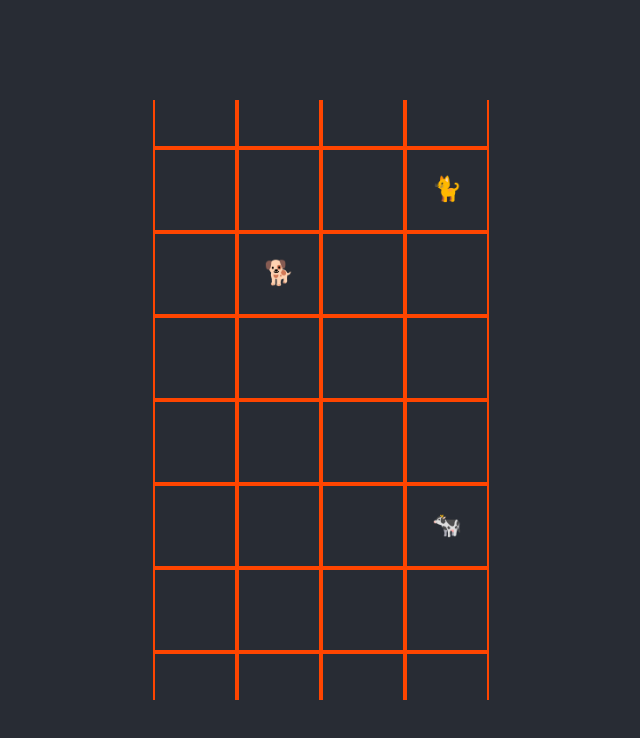
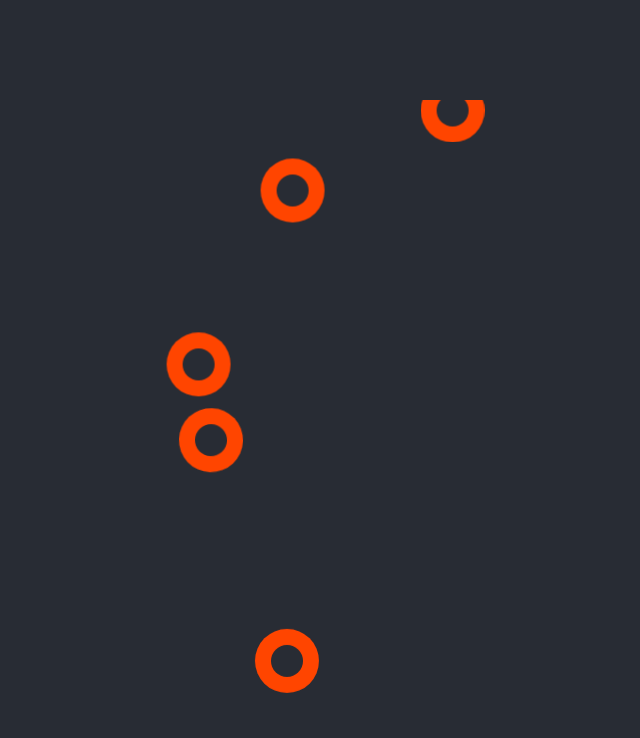
Before and after one commit to Development-Person/portfolio, a React (Create React App) app: page / in a window 1280 px wide. Shown: the top 738 px of the page, without its empty margins (319-959 px from the left). Built offline with nearby package versions, Linux system fonts and the light colour scheme; the HTML template or start-up script is replaced by a standard one.

Commit message:
randomly place and animation dot components

```diff
--- a/src/App.css
+++ b/src/App.css
@@ -1,3 +1,7 @@
+:root {
+  --animation-direction: 360deg;
+}
+
 body {
   overflow: hidden;
   margin: 0;
@@ -24,9 +28,126 @@ body {
 }
 
 .box {
+  display: flex;
+  justify-content: center;
+  align-items: center;
   width: 5rem;
   height: 5rem;
-  border: 2px solid orangered;
-  font-size: x-large;
-  text-align: center;
 }
+
+.dot-animation1 {
+  animation: float1 4s cubic-bezier(0.1, 0.7, 1, 0.1) infinite;
+}
+
+.dot-animation2 {
+  animation: float2 4s linear infinite;
+}
+
+.dot-animation3 {
+  animation: float3 6s linear infinite;
+}
+
+.dot-animation4 {
+  animation: float4 6s linear infinite;
+}
+
+.dot-animation5 {
+  animation: float5 8s linear infinite;
+}
+
+.dot-animation6 {
+  animation: float6 10s linear infinite;
+}
+
+.dot-animation7 {
+  animation: float7 8s linear infinite;
+}
+
+.dot,
+.large-dot {
+  display: flex;
+  justify-content: center;
+  align-items: center;
+  width: 4rem;
+  height: 4rem;
+}
+
+.large-dot,
+.small-dot {
+  border-radius: 50%;
+}
+
+.large-dot {
+  background-color: orangered;
+}
+
+.small-dot {
+  width: 2rem;
+  height: 2rem;
+  background-color: #282c34;
+}
+
+@keyframes float1 {
+  /* credit zoltan: https://www.useragentman.com/blog/2013/03/03/animating-circular-paths-using-css3-transitions/
+  note we dont actually need the second rotates since we are just working with a circle */
+  from {
+    transform: rotate(0deg) translateX(15px) rotate(0deg);
+  }
+  to {
+    transform: rotate(360deg) translateX(15px) rotate(-360deg);
+  }
+}
+
+@keyframes float2 {
+  from {
+    transform: rotate(0deg) translateX(15px) rotate(0deg);
+  }
+  to {
+    transform: rotate(-360deg) translateX(15px) rotate(-360deg);
+  }
+}
+
+@keyframes float3 {
+  from {
+    transform: rotate(0deg) translateX(5px) rotate(0deg);
+  }
+  to {
+    transform: rotate(360deg) translateX(5px) rotate(-360deg);
+  }
+}
+
+@keyframes float4 {
+  from {
+    transform: rotate(0deg) translateX(20px) rotate(0deg);
+  }
+  to {
+    transform: rotate(-360deg) translateX(20px) rotate(-360deg);
+  }
+}
+
+@keyframes float5 {
+  from {
+    transform: rotate(0deg) translateX(1px) rotate(0deg);
+  }
+  to {
+    transform: rotate(360deg) translateX(1px) rotate(-360deg);
+  }
+}
+
+@keyframes float6 {
+  from {
+    transform: rotate(0deg) translateX(20px) rotate(0deg);
+  }
+  to {
+    transform: rotate(360deg) translateX(20px) rotate(-360deg);
+  }
+}
+
+@keyframes float7 {
+  from {
+    transform: rotate(0deg) translateX(10px) rotate(0deg);
+  }
+  to {
+    transform: rotate(-360deg) translateX(10px) rotate(-360deg);
+  }
+}
--- a/src/App.js
+++ b/src/App.js
@@ -1,13 +1,36 @@
 import './App.css';
 import GridComponent from './components/Grid';
+import { placeElementsIntoGridSpots } from './functions/gridPlacement';
+import { useEffect, useState } from 'react';
 
 function App() {
   const height = window.screen.availHeight;
   const width = window.screen.availWidth;
 
+  const [coordinatesArray, setCoordinatesArray] = useState();
+
+  // determining number of rows based on screen size
+  const columnsDivisor = height > 740 ? 120 : 60;
+  const columns = Array.from(Array(Math.floor(height / columnsDivisor)).keys());
+  const rows = Array.from(Array(Math.floor(width / 200)).keys());
+
+  //placing all elements into grid on page load
+  useEffect(() => {
+    setCoordinatesArray(
+      placeElementsIntoGridSpots(rows.length, columns.length)
+    );
+    // eslint-disable-next-line react-hooks/exhaustive-deps
+  }, []);
+
   return (
     <div className='App'>
-      <GridComponent width={width} height={height} />
+      <GridComponent
+        coordinatesArray={coordinatesArray}
+        rows={rows}
+        columns={columns}
+        width={width}
+        height={height}
+      />
     </div>
   );
 }
--- a/src/components/Dot.jsx
+++ b/src/components/Dot.jsx
@@ -1,29 +1,14 @@
-import { useState } from 'react';
-
 function DotComponent(props) {
-  // const [visibility, setVisibility] = useState('hidden');
-  // const [opacity, setOpacity] = useState('0%');
-
-  // function toggleDiv() {
-  //   setVisibility(visibility === 'hidden' ? 'visible' : 'hidden');
-  //   setOpacity(visibility === 'hidden' ? '100%' : '0%');
-  // }
-
-  const style = {
-    // left: `700px`,
-    // top: `-500px`,
-    left: `${props.positionX}px`,
-    top: `${props.positionY}px`,
-    // visibility: visibility,
-    // opacity: opacity,
-    // transition: 'all 500ms ease-in',
-  };
+  console.log(props.animation);
 
   return (
     <>
-      <div className='dot' style={style}>
-        <div className='large-dot'></div>
-        <div className='small-dot'></div>
+      <div className={props.animation}>
+        <div className='dot'>
+          <div className='large-dot'>
+            <div className='small-dot'></div>
+          </div>
+        </div>
       </div>
     </>
   );
--- a/src/components/Grid.jsx
+++ b/src/components/Grid.jsx
@@ -1,6 +1,4 @@
 import { Container, Row, Col } from 'react-bootstrap';
-import { useEffect } from 'react';
-import { placeElementsIntoGridSpots } from '../functions/gridPlacement';
 import DotComponent from './Dot';
 import { data } from '../content/project_descriptions';
 
@@ -10,32 +8,27 @@ function GridComponent(props) {
     height: `${props.height}px`,
   };
 
-  // determining number of rows based on screen size
-  const columnsDivisor = props.height > 740 ? 120 : 60;
-  const columns = Array.from(
-    Array(Math.floor(props.height / columnsDivisor)).keys()
-  );
-  const rows = Array.from(Array(Math.floor(props.width / 200)).keys());
-
-  //placing all elements into grid on page load
-  useEffect(() => {
-    placeElementsIntoGridSpots();
-    // eslint-disable-next-line react-hooks/exhaustive-deps
-  }, []);
-
   return (
     <Container className='grid-container' style={style}>
-      {rows.map((_el, i) => {
+      {props.rows.map((_el, i) => {
         const row = `R${i + 1}`;
         return (
           <Row key={row} id={row}>
-            {columns.map((_el, j) => {
+            {props.columns.map((_el, j) => {
               const column = `${row}C${j + 1}`;
+              const animation = `dot-animation${Math.ceil(Math.random() * 7)}`;
               return (
                 <Col
                   key={column}
                   style={{ display: 'flex', justifyContent: 'center' }}>
-                  <div id={column} className='empty box p-3 m-3'></div>
+                  <div id={column} className='empty box p-3 m-3'>
+                    {props.coordinatesArray &&
+                    props.coordinatesArray.includes(column) ? (
+                      <DotComponent animation={animation} />
+                    ) : (
+                      ''
+                    )}
+                  </div>
                 </Col>
               );
             })}
--- a/src/functions/gridPlacement.js
+++ b/src/functions/gridPlacement.js
@@ -1,52 +1,39 @@
 // returns a random number given a grid spot array length
 function getRandomNumber(length) {
-  return Math.floor(Math.random() * length);
+  return Math.floor(Math.random() * length + 1);
 }
 
-// returns target grid spot given an array of grid spots and an index
-function getTargetGridSpot(gridSpots, index) {
-  return gridSpots[index];
-}
+//returns a grid coordinate
+function placeElementIntoGridSpot(rows, columns, coordinatesArray) {
+  // gets a random number for the row and column
+  const randomRowNumber = getRandomNumber(rows);
+  const randomColumnNumber = getRandomNumber(columns);
+  // creates coordinate using the row and column
+  const targetCoordinate = `R${randomRowNumber}C${randomColumnNumber}`;
 
-// checks to see if a grid spot is empty, returns true if empty/false if full
-function isSpaceEmpty(gridSpot) {
-  return gridSpot.classList.contains('full') ? false : true;
-}
-
-//places a single element into a spot in the grid
-function placeElementIntoGridSpot(element, gridSpots) {
-  console.log(gridSpots);
-
-  // creates a child component
-  const child = document.createElement('p');
-  // inserts the element as inner text of the child component
-  child.innerText = element;
-  // gets a random number which is equal or less than the number of grid spots
-  const randomNumber = getRandomNumber(gridSpots.length);
-  // assigns a target grid spot using the grid spots array and the random number as the index
-  const targetGridSpot = getTargetGridSpot(gridSpots, randomNumber);
-
-  // checks to see if the target grid spot is empty
-  if (isSpaceEmpty(targetGridSpot)) {
-    // if it is empty, marks it as full and appends the child
-    targetGridSpot.classList.remove('empty');
-    targetGridSpot.classList.add('full');
-    targetGridSpot.appendChild(child);
+  // checks to see if the coordinate is already in the array
+  // no = returns the coordinate
+  if (!coordinatesArray.includes(targetCoordinate)) {
+    return targetCoordinate;
+    // yes = tries again
   } else {
-    // if it is not empty, function calls itself and starts again
-    placeElementIntoGridSpot();
+    return placeElementIntoGridSpot(rows, columns, coordinatesArray);
   }
 }
 
-// places all elements into grid spots
-export function placeElementsIntoGridSpots() {
-  const testArray = ['🐖', '🐄', '🐕', '🐈', '🐎'];
-  // gets all grid spots that are empty
-  const gridSpots = document.getElementsByClassName('empty');
+// returns an array of grid coordinates equal in length to the number of iterations required
+export function placeElementsIntoGridSpots(rows, columns, iterations = 5) {
+  const coordinatesArray = [];
 
-  // calls placeElementIntoGridSpot into each array
-  // TODO figure out how to remove grid spot from the array so that you don't have to iterate through an array that fills with full places
-  testArray.forEach((element) => {
-    placeElementIntoGridSpot(element, gridSpots);
-  });
+  for (let i = 0; i <= iterations; i++) {
+    const coordinate = placeElementIntoGridSpot(
+      rows,
+      columns,
+      coordinatesArray
+    );
+
+    coordinatesArray.push(coordinate);
+  }
+
+  return coordinatesArray;
 }
```
Also changed, not shown: src/functions/floatAnimation.js (added).
